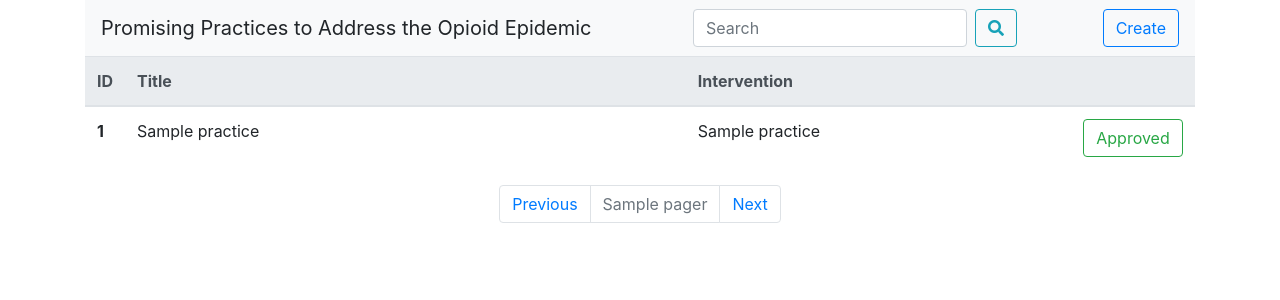
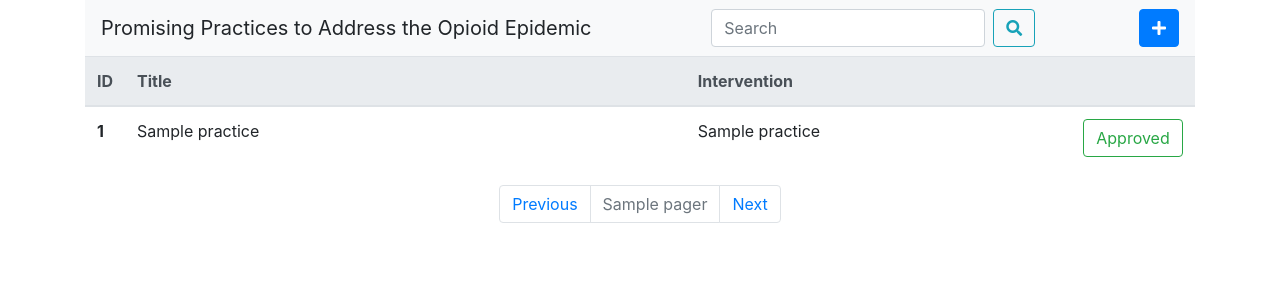
Before and after one commit to antonrudnev/promising_practices, a Flask app: template templates/list_practices.html in a window 1280 px wide. Shown: the top 300 px of the page. Run offline with Flask 2, Linux system fonts and the light colour scheme; the template is opened without the code that fills it: most values are stand-ins (such as "Sample title", 1, 10 or a date in 2020); some libraries are stand-ins or nearby versions.

Commit message:
Minor design changes

```diff
--- a/templates/list_practices.html
+++ b/templates/list_practices.html
@@ -18,7 +18,7 @@
                 <input class="form-control mr-sm-2" type="search" placeholder="Search" aria-label="Search" name="query" value="{% if query != "*:*" %}{{ query }}{% else %}{% endif %}">
                 <button class="btn btn-outline-info" type="submit"><i class="fas fa-search"></i></button>
             </form>
-            <a class="btn btn-outline-primary" href="/practice/create?page={{ page }}&query={{ query }}&last={{ pager[-1] }}">Create</a>
+            <a class="btn btn-primary" href="/practice/create?page={{ page }}&query={{ query }}&last={{ pager[-1] }}"><i class="fas fa-plus"></i></a>
         </nav>
         <table class="table">
             <thead class="thead-light">
@@ -26,7 +26,7 @@
                     <th class="align-middle" scope="col">ID</th>
                     <th class="align-middle" scope="col" style="width: 60%">Title</th>
                     <th class="align-middle" scope="col" style="width: 40%">Intervention</th>
-                    <th class="align-middle" scope="col"></th>
+                    <th class="align-middle justify-content-center" scope="col"></th>
                 </tr>
             </thead>
             <tbody>
```
Also changed, not shown: templates/get_practice.html (+4 -4 lines).
